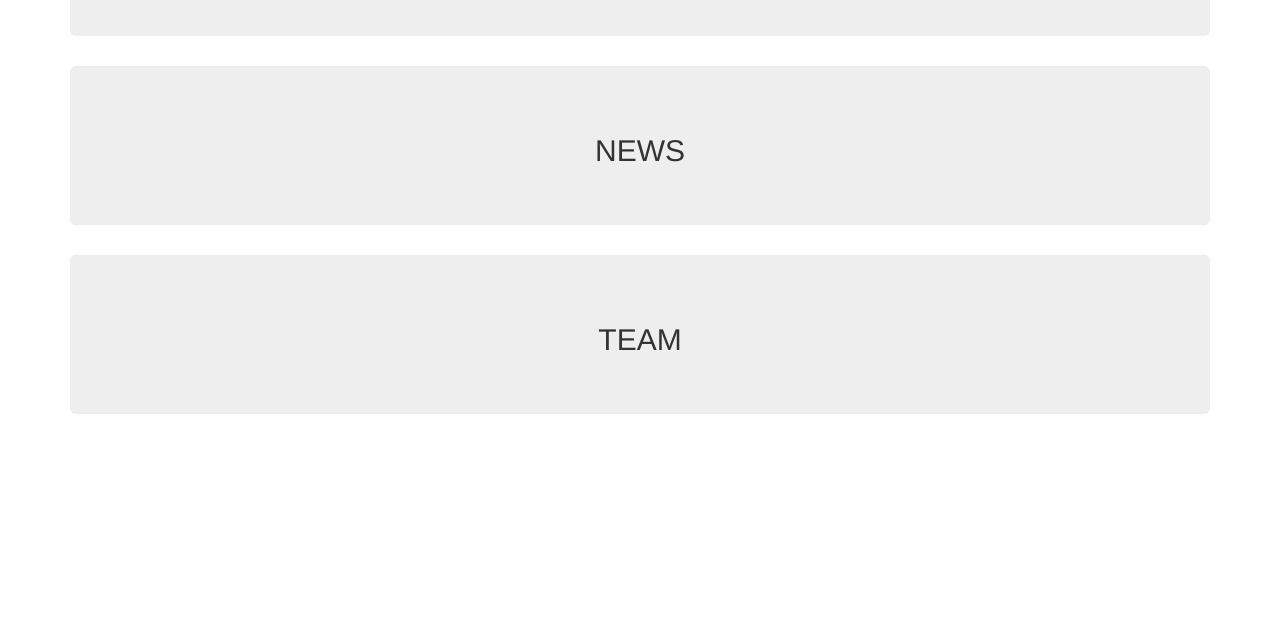
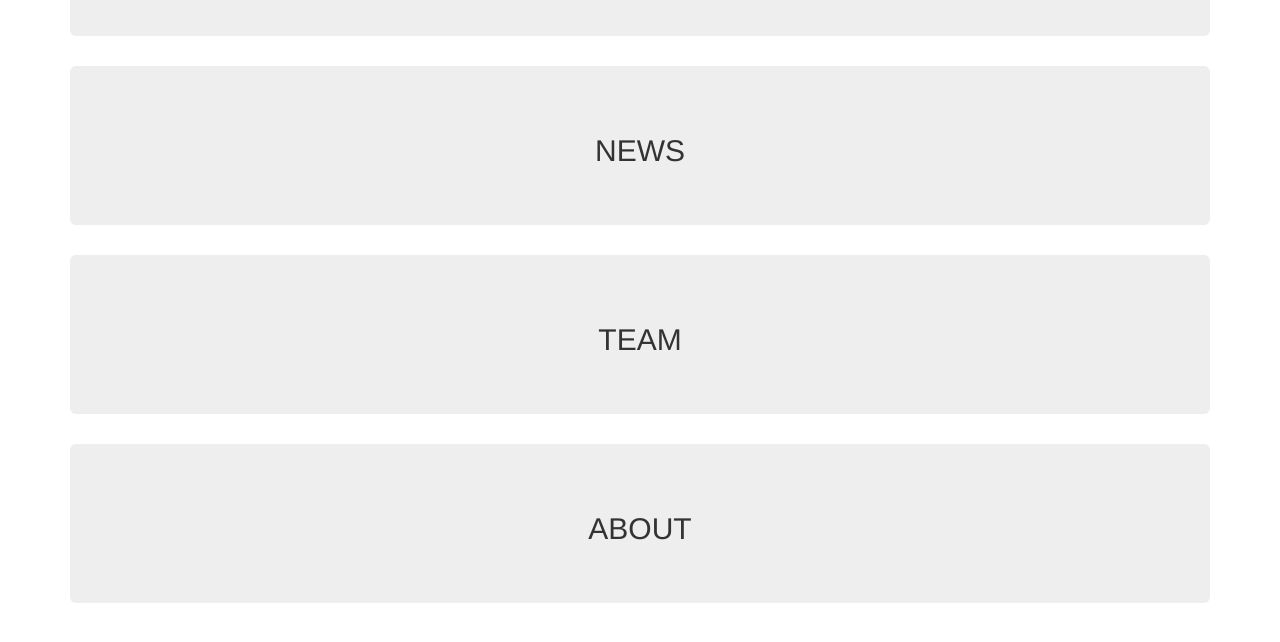
Before and after one commit to vineas/islamicforum, a plain HTML site: page index.html in a window 1280 px wide. Shown: the part 596-1238 px from the top of the page. Before the commit the page ends 1061 px from the top, so only its background shows below. Drawn offline with nearby package versions, Linux system fonts and the light colour scheme; files whose address does not match are found by name.

Commit message:
tambahan about

```diff
--- a/index.html
+++ b/index.html
@@ -85,5 +85,16 @@
         </div>
       </section>
 
+      <!--HOME/ABOUT-->
+    </section>
+    <section id="about">       <!--INI YANG NGARUH SAMA LINK SCROLL DARI JS GAISSS :)-->
+      <div class="jumbotron text-center">
+        <div class="row">
+          <h2 class="section-heading text-uppercase">About</h2>
+
+        </div>
+      </div>
+    </section>
+
     </body>
 </html>
```
